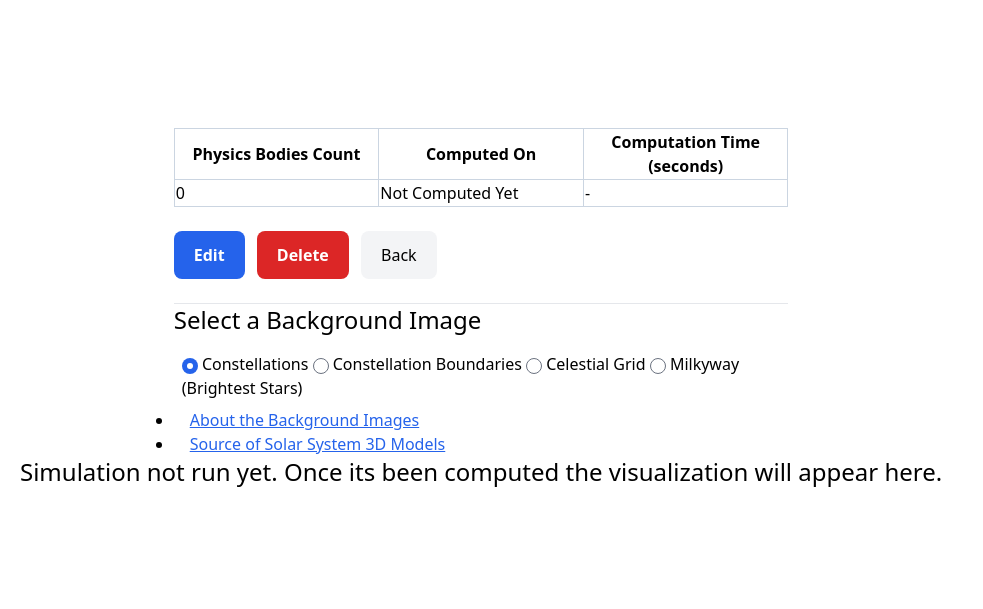
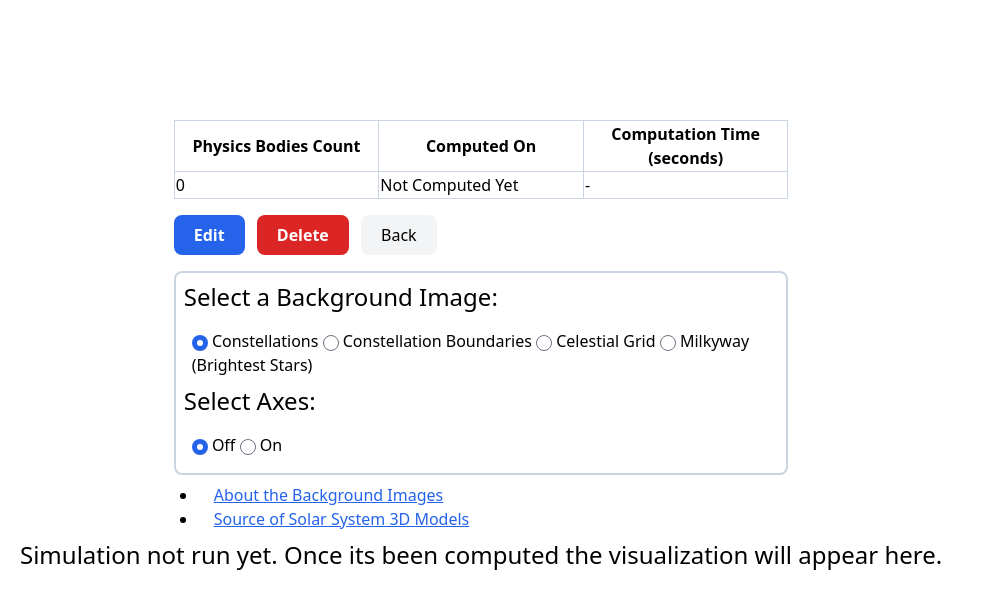
Before and after one commit to CountryRoadsTech/PhysicsSimulation, a Rails app: template app/views/simulations/show.html.erb in a window 1280 px wide. Shown: the top 609 px of the page, without its empty margins (0-983 px from the left). Run offline with Rails 7, Linux system fonts and the light colour scheme; the template is opened without the code that fills it, so the values that code supplies are empty; style sheets or scripts are compiled from the project's sources; parts of the project's set-up code (start-up, migrations or seed data) failed here and were passed over; some libraries are stand-ins or nearby versions.

Commit message:
Add axes and toggle option

```diff
--- a/app/views/simulations/show.html.erb
+++ b/app/views/simulations/show.html.erb
@@ -5,7 +5,7 @@
 
       <%= @simulation.description %>
 
-      <table class="w-full table-auto border border-slate-300 my-4">
+      <table class="w-full table-auto border border-slate-300 my-2">
         <thead>
           <tr>
             <th class="w-1/3 border border-slate-300">
@@ -34,16 +34,14 @@
         </tbody>
       </table>
 
-      <%= link_to 'Edit', edit_simulation_path(@simulation), class: "mt-2 rounded-lg py-3 px-5 bg-blue-600 inline-block text-white font-semibold" %>
+      <%= link_to 'Edit', edit_simulation_path(@simulation), class: "mt-2 rounded-lg py-2 px-5 bg-blue-600 inline-block text-white font-semibold" %>
       <div class="inline-block ml-2">
-        <%= button_to 'Delete', simulation_path(@simulation), method: :delete, class: "mt-2 rounded-lg py-3 px-5 bg-red-600 text-white font-semibold" %>
+        <%= button_to 'Delete', simulation_path(@simulation), method: :delete, class: "mt-2 rounded-lg py-2 px-5 bg-red-600 text-white font-semibold" %>
       </div>
-      <%= link_to 'Back', :back, class: "ml-2 rounded-lg py-3 px-5 bg-gray-100 inline-block font-medium" %>
-      <br>
-      <br>
-      <hr>
-      <h3 class="text-2xl pb-2">Select a Background Image</h3>
+      <%= link_to 'Back', :back, class: "ml-2 rounded-lg py-2 px-5 bg-gray-100 inline-block font-medium" %>
 
+      <div class="border border-2 border-slate-300 rounded-lg p-2 mt-4">
+        <h3 class="text-2xl pb-2">Select a Background Image:</h3>
         <%= form_with class: 'p-2' do |form| %>
           <%= form.radio_button :background_image, 'constellation_figures', checked: true  %>
           <%= form.label :background_image_constellation_figures, 'Constellations' %>
@@ -55,7 +53,16 @@
           <%= form.label :background_image_milkyway, 'Milkyway (Brightest Stars)' %>
         <% end %>
 
-      <ul class="list-disc">
+        <h3 class="text-2xl pb-2">Select Axes:</h3>
+        <%= form_with class: 'p-2' do |form| %>
+          <%= form.radio_button :axes, 'off', checked: true  %>
+          <%= form.label :axes_off, 'Off' %>
+          <%= form.radio_button :axes, 'on' %>
+          <%= form.label :axes_on, 'On' %>
+        <% end %>
+      </div>
+
+      <ul class="list-disc mx-6 my-2">
         <li><%= link_to 'About the Background Images', 'https://svs.gsfc.nasa.gov/4851', target: :_blank, class: 'text-blue-600 underline p-4' %></li>
         <li><%= link_to 'Source of Solar System 3D Models', 'https://solarsystem.nasa.gov/resources/', target: :_blank, class: 'text-blue-600 underline p-4' %></li>
       </ul>
```
Also changed, not shown: app/javascript/source/simulation_renderer.js (+28 -4 lines), 1 other file. Lines whose indentation alone changed are shown as unchanged.
